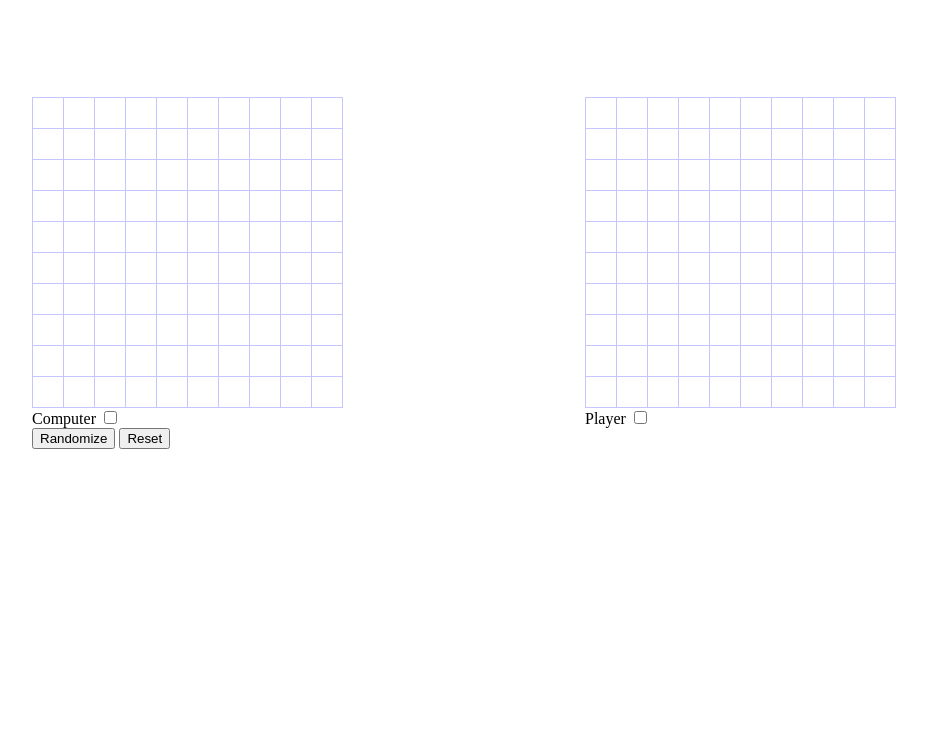
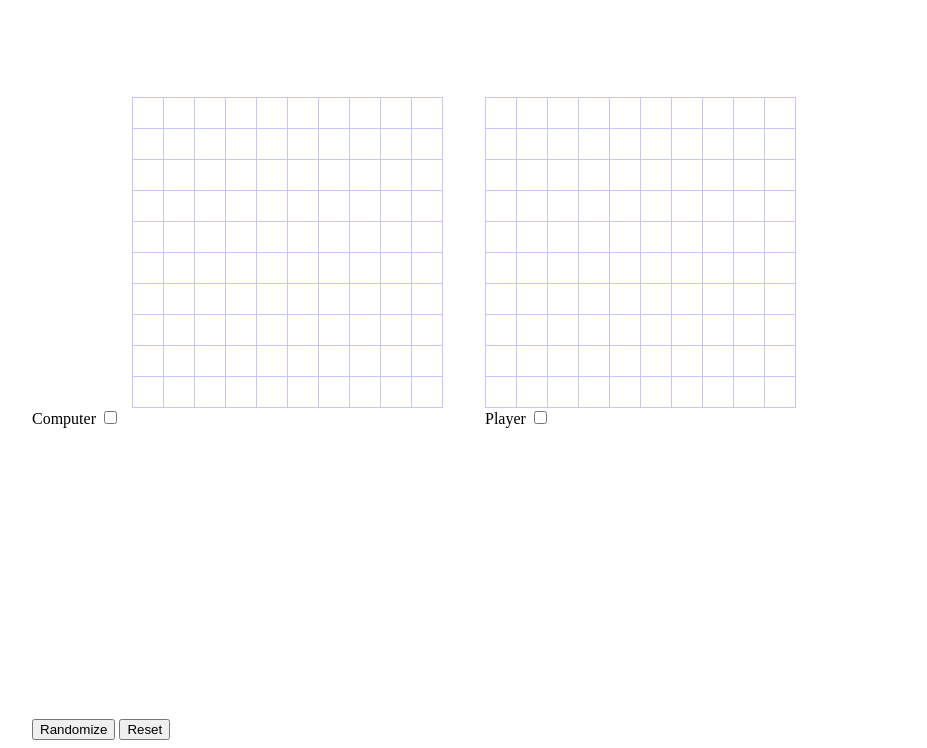
Before and after one commit to rajvatsal/battleship, a website built with webpack: page src/template.html in a window 1280 px wide. Shown: the part 71-819 px from the top of the page, without its empty margins (176-1103 px from the left). Built offline with nearby package versions, Linux system fonts and the light colour scheme.

Commit message:
feat(css, html): Add div that shows current status of the game

```diff
--- a/src/css/styles.css
+++ b/src/css/styles.css
@@ -34,6 +34,20 @@ header {
   padding-left: 10px;
 }
 
+.gameboards__left {
+  display: grid;
+  grid-template: 1fr 1fr / 100px 1fr;
+}
+
+.gameboards__right {
+  display: grid;
+  grid-template: repeat(2, 1fr) / 1fr 100px;
+}
+
+.gameboards__left .toggle-player-type {
+  grid-row: 2;
+}
+
 .board {
   display: grid;
   grid-template: repeat(var(--tile-number), var(--tile-length)) / repeat(
--- a/src/template.html
+++ b/src/template.html
@@ -16,6 +16,7 @@
     <main>
       <section id="gameboards">
         <div class="gameboards__left">
+          <div class="gameboards__left__status"></div>
           <div class="gameboards__left__board board"></div>
           <div class="toggle-player-type">
             <label for="gameboards__left__toggle-player">Computer</label>
@@ -27,8 +28,9 @@
             />
           </div>
         </div>
-        <div class="gaemboards__right">
+        <div class="gameboards__right">
           <div class="gameboards__right__board board"></div>
+          <div class="gameboards__right__status"></div>
           <div class="toggle-player-type">
             <label for="gameboards__right__toggle-player">Player</label>
             <input
```
